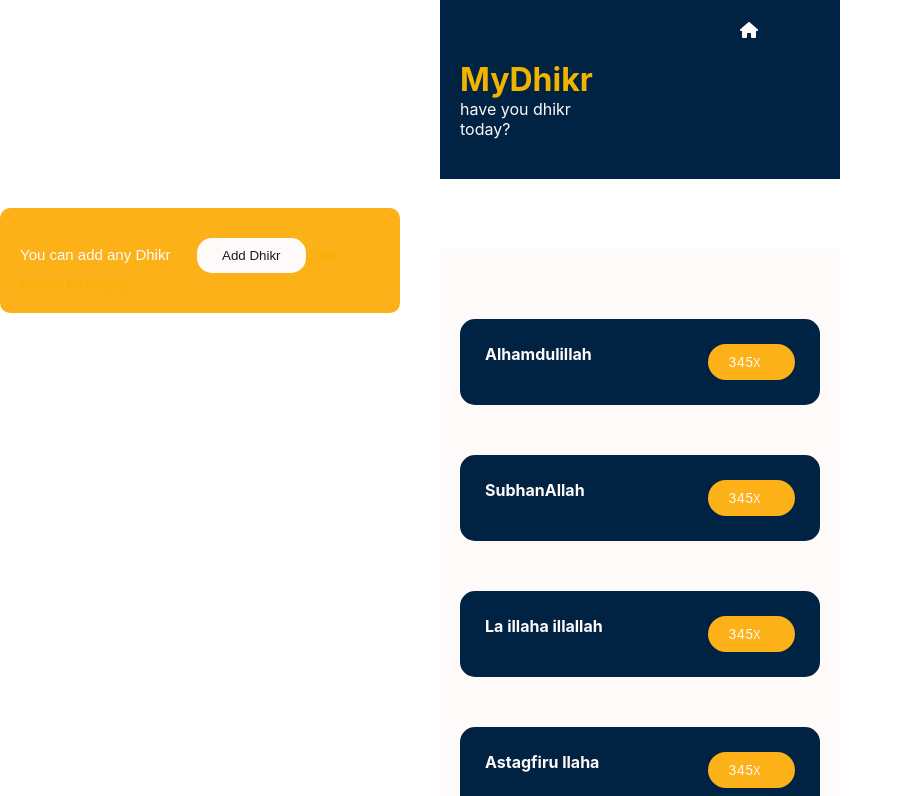
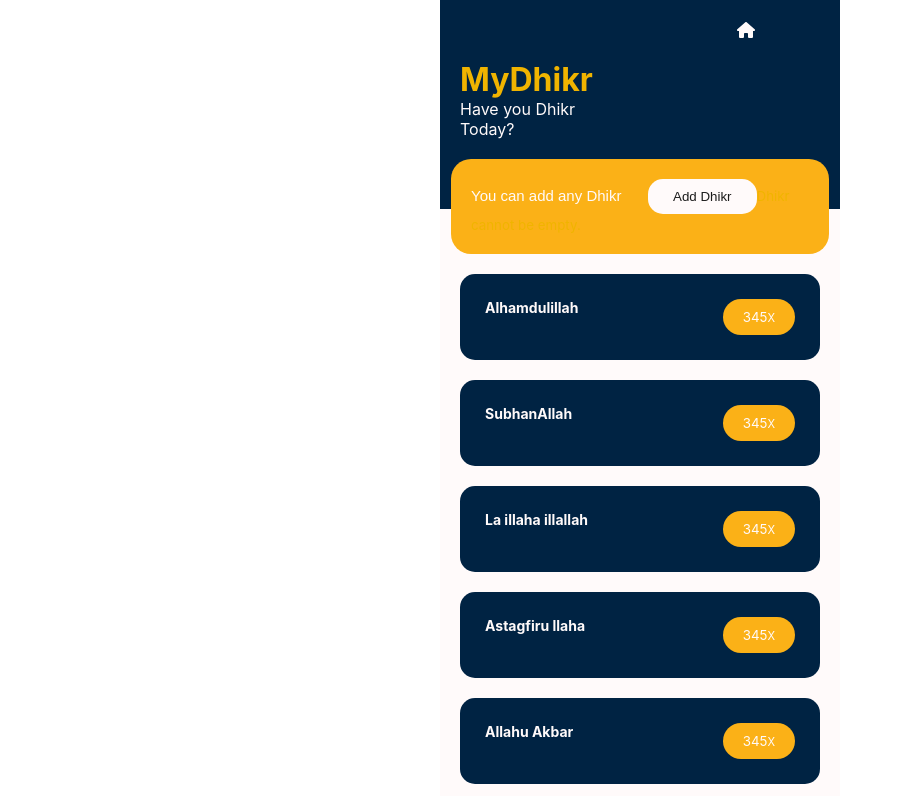
Before and after one commit to hassana123/tally-counter, a React (Create React App) app: page / in a window 1280 px wide. Shown: the top 796 px of the page, without its empty margins (0-903 px from the left). Built offline with nearby package versions, Linux system fonts and the light colour scheme.

Commit message:
fixed some functionaality issues

```diff
--- a/src/components/Counter.js
+++ b/src/components/Counter.js
@@ -40,7 +40,8 @@ const Counter = () => {
           </div>
         </div>
       </section>
-      <section id="popUp" className="warning">
+      <div id="popUp" className="warning-container">
+        <section className="warning">
           <p>
             Are You Sure you want to reset?
             <br />
@@ -54,6 +55,7 @@ const Counter = () => {
           </button>
         </section>
       </div>
+    </div>
   );
 };
 
--- a/src/components/TallyList.js
+++ b/src/components/TallyList.js
@@ -3,7 +3,44 @@ import { FontAwesomeIcon } from "@fortawesome/react-fontawesome";
 import { faArrowRightLong, faHome } from "@fortawesome/free-solid-svg-icons";
 import "./styles/tally.css";
 import Counter from "./Counter";
-const TallyList = () => {
+function Tally({
+  tally,
+  newTallyList,
+  tallyList,
+  setDhikr,
+  setHome,
+  setNewTallyList,
+  setTallyList,
+}) {
+  const setDisplay = () => {
+    setDhikr(tally.dua);
+    setHome(false);
+  };
+
+  //   const deleteTally = (newId) => {
+  //     let tallyLeft = tallyList.filter((tally) => tally.id !== newId);
+  //     setTallyList(tallyLeft);
+  //   };
+
+  return (
+    <div className="tally-wrapper">
+      <div
+        onClick={(e) => {
+          setDisplay();
+        }}
+        className="tally-container"
+      >
+        <h3>{tally.dua}</h3>
+        <small className="target">
+          {tally.target}
+          <small>X</small>
+        </small>
+      </div>
+    </div>
+  );
+}
+
+const TallyList = ({ tally, setDisplay }) => {
   const [tallyList, setTallyList] = useState([
     { id: 1, dua: "Alhamdulillah", target: 345 },
     { id: 2, dua: "SubhanAllah", target: 345 },
@@ -12,19 +49,9 @@ const TallyList = () => {
     { id: 5, dua: "Allahu Akbar", target: 345 },
   ]);
   const [home, setHome] = useState(true);
-  //   const [dhikr, setDhikr] = useState();
+  const [dhikr, setDhikr] = useState();
   const [newTallyList, setNewTallyList] = useState("");
 
-  const setDisplay = () => {
-    setHome(false);
-    document.getElementById("home").style.display = "none";
-    document.getElementById("arrow").style.display = "block";
-  };
-  const undoDisplay = () => {
-    setHome(true);
-    document.getElementById("arrow").style.display = "none";
-    document.getElementById("home").style.display = "block";
-  };
   const addTally = () => {
     if (newTallyList) {
       let newId = tallyList.length + 1;
@@ -40,28 +67,38 @@ const TallyList = () => {
     }
   };
 
-  //   const deleteTally = (newId) => {
-  //     let tallyLeft = tallyList.filter((tally) => tally.id !== newId);
-  //     setTallyList(tallyLeft);
-  //   };
-
   return (
     <div className="container">
+      {home ? (
+        <div className="header">
           <header>
             <div className="name">
               <h1>MyDhikr</h1>
-          <p>have you dhikr today?</p>
+              <p>Have you Dhikr Today?</p>
             </div>
-
             <div className="menu">
-          <span id="home" onClick={setDisplay}>
+              <span id="home" onClick={() => setHome(false)}>
                 <FontAwesomeIcon icon={faHome} />
               </span>
-          <span id="arrow" onClick={undoDisplay}>
+            </div>
+          </header>
+        </div>
+      ) : (
+        <div className="header">
+          <header>
+            <div className="name">
+              <h1>MyDhikr</h1>
+            </div>
+            <div className="menu">
+              <span id="arrow" onClick={() => setHome(true)}>
                 <FontAwesomeIcon icon={faArrowRightLong} />
               </span>
             </div>
           </header>
+          <h2>{dhikr}</h2>
+        </div>
+      )}
+
       {home ? (
         <section className="sect" id="tallyParent">
           <div className="form-control">
@@ -77,28 +114,23 @@ const TallyList = () => {
             <small id="error">Dhikr cannot be empty.</small>
           </div>
           {tallyList.map((tally) => (
-            <React.Fragment key={tally.id}>
-              <div className="tally-wrapper">
-                <div
-                  onClick={(e) => {
-                    setDisplay();
-                  }}
-                  className="tally-container"
+            <Tally
+              setHome={setHome}
+              key={tally.id}
+              setTallyList={setNewTallyList}
+              newTallyList={newTallyList}
+              setNewTallyList={setNewTallyList}
+              tallyList={TallyList}
+              setDhikr={setDhikr}
+              setDisplay={setDisplay}
+              tally={tally}
             >
-                  <h3>{tally.dua}</h3>
-                  <small className="target">
-                    {tally.target}
-                    <small>X</small>
-                  </small>
-                </div>
-              </div>
-
               {/* <div className="icon">
               <span className="trash" onClick={() => deleteTally(tally.id)}>
                 <FontAwesomeIcon icon={faTrashCan} />
               </span>
             </div> */}
-            </React.Fragment>
+            </Tally>
           ))}
         </section>
       ) : (
@@ -107,5 +139,4 @@ const TallyList = () => {
     </div>
   );
 };
-
 export default TallyList;
--- a/src/components/styles/counter.css
+++ b/src/components/styles/counter.css
@@ -1,4 +1,4 @@
-.counter-container{
+.counter{
     width: 90%;
     max-width: 400px;
     padding: 80px 0px;
@@ -8,8 +8,12 @@
     border-bottom-left-radius: 90px;
     border-bottom-right-radius: 90px;
     margin: auto;
-        margin-bottom: 20px;
+    margin-top: 20px;
     background-color: #002343;
+}
+.counter-container{
+    background-color: snow;
+    border: 6px solid #002343;
 }
 
 .display {
@@ -25,8 +29,7 @@
 }
 .reset {
     background-color: snow;
-    width: 15%;
-    padding: 20px 0px;
+    padding: 10px 5px;
     border-radius: 50%;
     border: 1px solid grey;
     margin-top: 10px;
@@ -42,15 +45,23 @@
     margin-top: 50px;
     margin-left: 60px;
 }
+.warning-container {
+    position: fixed;
+    top: 0;
+    width: 100%;
+    display: none;
+    max-width: 400px;
+    height: 100vh;
+    margin: auto;
+    background-color: transparent;
+}
 .warning {
-    position: absolute;
     background-color: rgba(47, 79, 79, 0.877);
-    color: snow;
-    top: 10%;
-    display: none;
-    left: 8%;
-    border-radius: 10px;
-    padding: 30px;
+    padding: 20px;
+    width: 90%;
+    margin: auto;
+    margin-top: 100px;
+    max-width: 400px;
 }
 
 .warning p {
--- a/src/components/styles/tally.css
+++ b/src/components/styles/tally.css
@@ -1,39 +1,42 @@
 .container{
 
     color: #f0b400;
+    background-color: #002343;
     width: 100%;
     max-width: 400px;
     margin: auto;
 
 }
 header{
-    background-color: #002343;
+
     padding: 20px;
     padding-bottom: 40px;
     display: grid;
-    margin-bottom: 70px;
-    grid-gap: 120px;
+    grid-gap: 110px;
     grid-template-columns: 2fr 1fr;
+
 }
 header h1{
     margin-top: 40px;
 }
 header span{
     color: snow;
+    display: block;
 }
 
 header p {
-
+    margin-bottom: 30px;
     color: snow;
 }
-#home{
-    display: block;
-}
-#arrow{
-    display: none;
-}
+
+
 header p{
     color: snow;
+}
+.header h2{
+    color: snow;
+    margin-bottom: 20px;
+    text-align: center;
 }
 .sect{
     padding: 20px;
@@ -41,14 +44,11 @@ header p{
 }
 .sect .form-control{
     background-color: #fbb117;
-    position: absolute;
-    top: 26%;
-    width: 100%;
-    max-width: 400px;
-    left: 0;
+    margin-top: -70px;
     padding: 20px;
-    padding-top: 30px;
-    border-radius: 10px;
+    margin-left: -9px;
+    width: 105%;
+    border-radius: 20px;
  }
  .sect .form-control input{
     border: none;
@@ -73,19 +73,19 @@ header p{
     font-size: 12px;
  }
  .tally-wrapper{
-    margin-top: 50px;
+    margin-top: 20px;
  }
+
  .tally-container{
     background-color: #002343;
     padding: 25px;
     color: snow;
     display: grid;
-    grid-gap: 50px;
-    grid-template-columns: 2fr 1fr;
+    grid-template-columns: 2.5fr 0.5fr;
     border-radius: 15px;
  }
  .tally-container h3{
-    font-size:16px;
+    font-size:14px;
  }
  .target{
     padding: 10px 20px;
```
Lines whose indentation alone changed are shown as unchanged.
